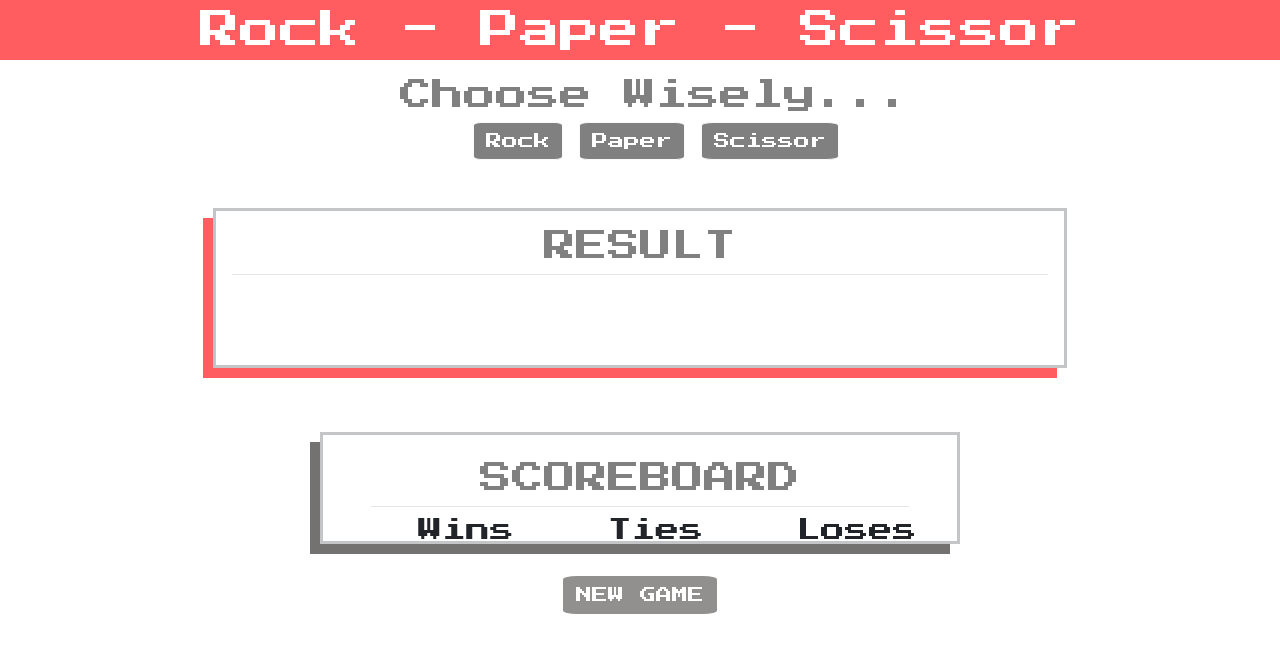
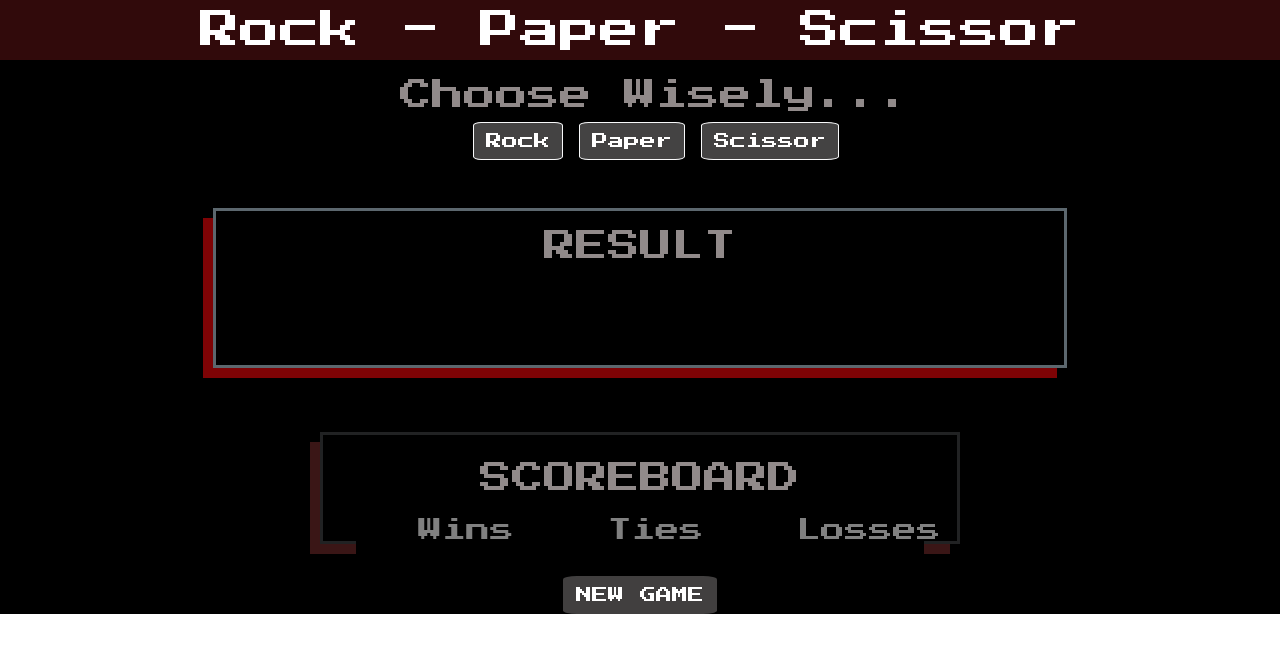
Before and after one commit to JD-Fuller/rockpaperscissor, a plain HTML site: page index.html in a window 1280 px wide. Drawn offline with nearby package versions, Linux system fonts and the dark colour scheme; a web font is replaced by a local one.

Commit message:
night mode enabled

```diff
--- a/index.html
+++ b/index.html
@@ -57,7 +57,7 @@
                   <p></p>
                 </div>
                 <div class="col-2 lose">
-                  <h4 id="lose">Loses</h4>
+                  <h4 id="lose">Losses</h4>
                   <p></p>
                 </div>
               </div>
--- a/style.css
+++ b/style.css
@@ -108,3 +108,131 @@ hr {
   text-align: center;
   padding: 4em 0 0 0;
 }
+
+
+@media (prefers-color-scheme: dark)  {
+
+  body[data-theme='dark'] {
+
+    background-color: black;
+  }
+.row {
+  background-color: black;
+}
+  h1 {
+    color: rgb(219, 219, 240);
+    font-family: -apple-system, BlinkMacSystemFont, 'Segoe UI', Roboto, Oxygen, Ubuntu, Cantarell, 'Open Sans', 'Helvetica Neue', sans-serif;
+    text-align: center;
+  }
+
+  .panel-heading {
+    background: rgb(49, 10, 11);
+    font-size: 30pt;
+    font-family: "Press Start 2P";
+    color: white;
+  }
+  .button-choice, .panel-heading {
+    justify-content: center;
+    align-items: center;
+    text-align: center;
+    font-family: "Press Start 2P";
+  }
+
+  .button-choice {
+    margin: 1em;
+  }
+
+  .results h4 {
+    font-size: 3.5rem;
+    color: grey;
+  }
+  .results p {
+    font-size: 1.5rem;
+    color: grey;
+  }
+  h2 {
+    color: rgb(145, 138, 138);
+    font-family: "Press Start 2P";
+    text-align: center;
+  }
+  .result-row1 {
+    justify-content: center;
+    font-family: "Press Start 2P";
+  }
+  .result-row2 {
+    justify-content: center;
+    font-family: "Press Start 2P";
+  }
+
+  .result-box1 {
+   border: 3px solid rgba(151, 168, 180, 0.61);
+   margin: 2em;
+   padding: 1em 0 4em 0;
+   text-align: center;
+   box-shadow: -10px 10px rgb(126, 3, 5);
+   height: 20vh;
+  }
+  .result-box1 hr {
+    margin: 0 1em 0 1em;
+  }
+  .results {
+    margin-top: 2em;
+  }
+  hr {
+    justify-content: left;
+    margin: 0;
+    height: 1px;
+    color: rgb(243, 243, 245);
+  }
+
+  .btn {
+    background: rgb(68, 67, 67);
+    border-radius: 9%;
+    color: white;
+    cursor: pointer;
+    font-family: "Press Start 2P";
+  }
+
+  .btn-refresh {
+    background: rgb(65, 63, 63);
+    border-radius: 9%;
+    color: white;
+    cursor: pointer;
+    font-family: "Press Start 2P";
+  }
+
+  .scoreboard {
+    flex-direction: row;
+    justify-content: space-around;
+    text-align: center;
+  }
+
+  .result-row2 .result-box2{
+      border: 3px solid rgba(55, 57, 58, 0.61);
+      margin: 2em;
+      padding: 1em 0 4em 0;
+      text-align: center;
+      box-shadow: -10px 10px rgb(58, 22, 22);
+      justify-content: center;
+      padding: 1.5em 3em 1.5em 3em;
+     }
+
+  .result-box2 {
+      height: 14vh;
+     }
+  .scoreboard h3 {
+    width: 30vh;
+    color: grey;
+  }
+  .col-2 {
+    margin-top: .5em;
+    color: grey;
+    ;
+  }
+
+  .new-game {
+    text-align: center;
+    padding: 4em 0 0 0;
+  }
+
+}
```
